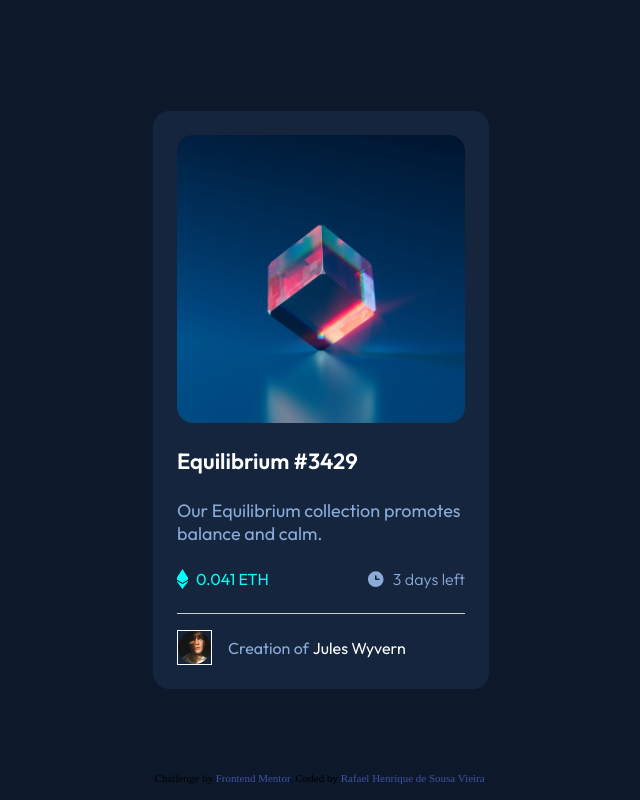
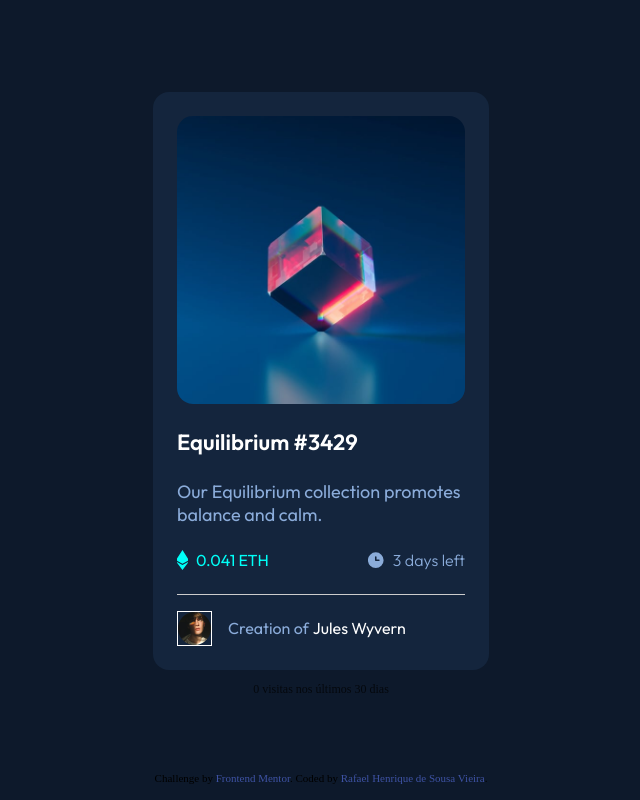
Before and after one commit to RafaelHDSV/NFT-preview-card-component, a plain HTML site: page index.html in a window 1280 px wide. Shown: the whole page, without its empty margins (319-959 px from the left). Drawn offline with Linux system fonts and the light colour scheme.

Commit message:
Show public visit count in the footer (board#22). (#1)

```diff
--- a/index.html
+++ b/index.html
@@ -239,6 +239,8 @@
     Coded by <a href="https://github.com/RafaelHDSV" target="_blank">Rafael Henrique de Sousa Vieira</a>.
   </div>
 <script data-name="BMC-Widget" data-cfasync="false" src="https://cdnjs.buymeacoffee.com/1.0.0/widget.prod.min.js" data-id="vieira" data-description="Support me on Buy me a coffee!" data-message="" data-color="#00FFF7" data-position="Right" data-x_margin="18" data-y_margin="18"></script>
+    <p id="va-visits" aria-live="polite" hidden style="margin:0;padding:0.75rem 1rem;text-align:center;font-size:0.75rem;opacity:0.7"></p>
+    <script type="module" src="js/visit-count.js"></script>
 </body>
 
 </html>
--- /dev/null
+++ b/js/visit-count.js
@@ -0,0 +1,22 @@
+const key = 'nft-preview'
+const el = document.getElementById('va-visits')
+if (el) {
+  const local = ['localhost', '127.0.0.1', '[::1]'].includes(location.hostname)
+  ;(async () => {
+    try {
+      const res = await fetch(
+        `https://analytics.getvieira.com/v1/public/projects/${encodeURIComponent(key)}/summary?period=30d`
+      )
+      const data = res.ok ? await res.json() : null
+      const n = typeof data?.pageviews === 'number' ? data.pageviews : 0
+      if (!local && n <= 0) return
+      el.textContent = `${new Intl.NumberFormat('pt-BR').format(n)} visitas nos últimos 30 dias`
+      el.hidden = false
+    } catch {
+      if (local) {
+        el.textContent = '0 visitas nos últimos 30 dias'
+        el.hidden = false
+      }
+    }
+  })()
+}
```
